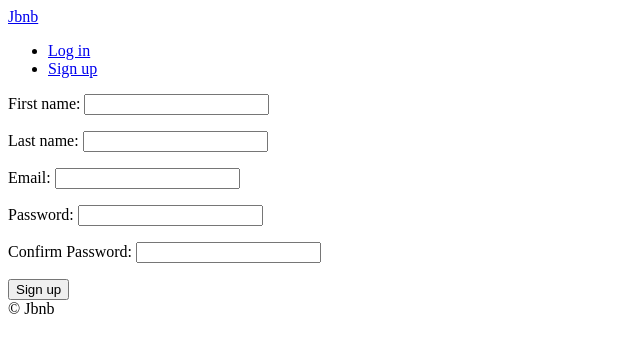
After one commit to SpaceparticleJB/airbnb-clone-v2, a Django app: page /users/signup in a window 1280 px wide. The commit adds this page. Shown: the top 353 px of the page, without its empty margins (0-640 px from the left). Run offline with Django 3.2, Linux system fonts and the light colour scheme.

Commit message:
Sign up part 1

```diff
--- a/templates/partials/nav.html
+++ b/templates/partials/nav.html
@@ -6,6 +6,7 @@
           <li><a href="{% url "users:logout"%}">Log out</a></li>
         {% else %}
             <li><a href="{% url "users:login"%}">Log in</a></li>
+            <li><a href="{% url "users:signup"%}">Sign up</a></li>
         {% endif %}
 
 
--- /dev/null
+++ b/templates/users/signup.html
@@ -0,0 +1,20 @@
+{% extends "base.html" %}
+
+{% block page_title %}
+   Sign Up
+{% endblock page_title %}
+
+{% block search-bar %}
+
+{% endblock search-bar %}
+
+
+{% block content %}
+<form method="POST" action="{% url "users:signup" %}">
+{% csrf_token %}
+{{form.as_p}}
+
+<button>Sign up</button>
+
+</form>
+{% endblock content %}
--- a/users/forms.py
+++ b/users/forms.py
@@ -18,3 +18,28 @@ class LoginForm(forms.Form):
                 self.add_error("password", forms.ValidationError("Password is wrong"))
         except models.User.DoesNotExist:
             self.add_error("email", forms.ValidationError("User does not exist"))
+
+
+class SignUpForm(forms.Form):
+
+    first_name = forms.CharField(max_length=80)
+    last_name = forms.CharField(max_length=80)
+    email = forms.EmailField()
+    password = forms.CharField(widget=forms.PasswordInput)
+    password1 = forms.CharField(widget=forms.PasswordInput, label="Confirm Password")
+
+    def clean_email(self):
+        email = self.cleaned_data.get("email")
+        try:
+            models.User.objects.get(email=email)
+            raise forms.ValidationError("User already exists with that email")
+        except models.User.DoesNotExist:
+            return email
+
+    def clean_password1(self):
+        password = self.cleaned_data.get("password")
+        password1 = self.cleaned_data.get("password1")
+        if password != password1:
+            raise forms.ValidationError("Password confirmation does not match")
+        else:
+            return password
--- a/users/urls.py
+++ b/users/urls.py
@@ -7,4 +7,5 @@ app_name = "users"
 urlpatterns = [
     path("login", views.LoginView.as_view(), name="login"),
     path("logout", views.log_out, name="logout"),
+    path("signup", views.SignUpView.as_view(), name="signup"),
 ]
--- a/users/views.py
+++ b/users/views.py
@@ -24,3 +24,9 @@ class LoginView(FormView):
 def log_out(request):
     logout(request)
     return redirect(reverse("core:home"))
+
+
+class SignUpView(FormView):
+    template_name = "users/signup.html"
+    form_class = forms.SignUpForm
+    success_url = reverse_lazy("core:home")
```
Also changed, not shown: db.sqlite3.
